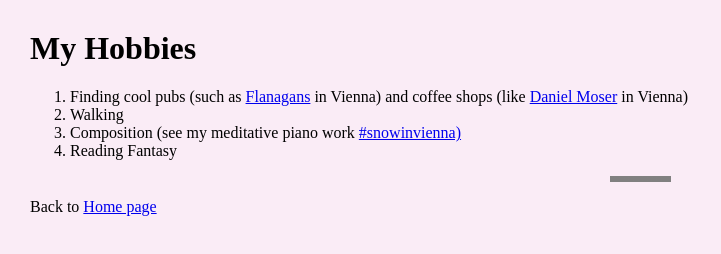
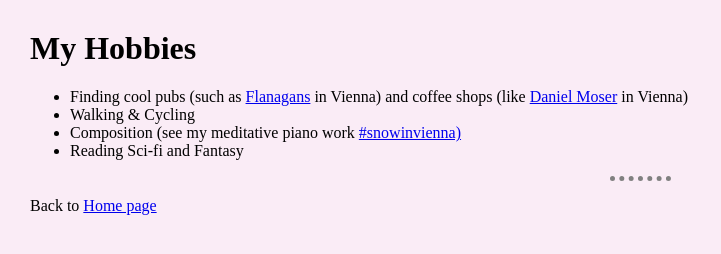
Before and after one commit to JoleneAuretKappis/cv, a plain HTML site: page hobbies.html in a window 1280 px wide. Shown: the whole page, without its empty margins (0-721 px from the left). Drawn offline with Linux system fonts and the light colour scheme.

Commit message:
Update hobbies.html
fixed and edited list, changed hr to dots

```diff
--- a/hobbies.html
+++ b/hobbies.html
@@ -21,14 +21,14 @@
 </head>
 <body>
     <h1>My Hobbies</h1>
-    <ol>
+   <ul>
       <li>Finding cool pubs (such as <a href="https://flanagans.at/">Flanagans</a> in Vienna)
         and coffee shops (like <a href="http://www.danielmoser.at/">Daniel Moser</a> in Vienna)</li>
-      <li>Walking</li>
+      <li>Walking & Cycling</li>
       <li>Composition (see my meditative piano work <a href="https://www.youtube.com/watch?v=7mTfuRou82k">#snowinvienna)</a></li>
-      <li>Reading Fantasy</li>
-    </ol>
-    <hr size="3" noshade>
+      <li>Reading Sci-fi and Fantasy</li>
+    </ul>
+    <hr>
     <p>Back to <a href="index.html">Home page</a></p>
 </body>
 </html>
```
